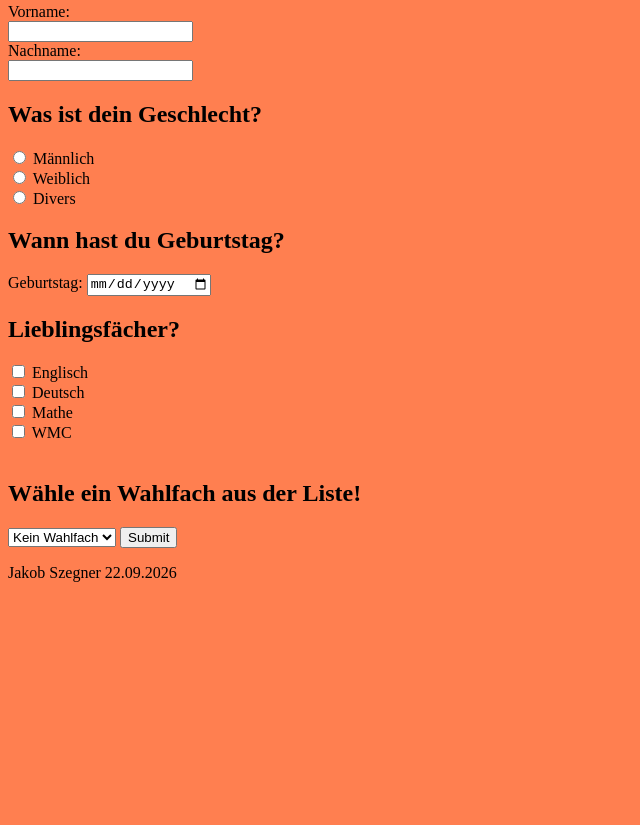
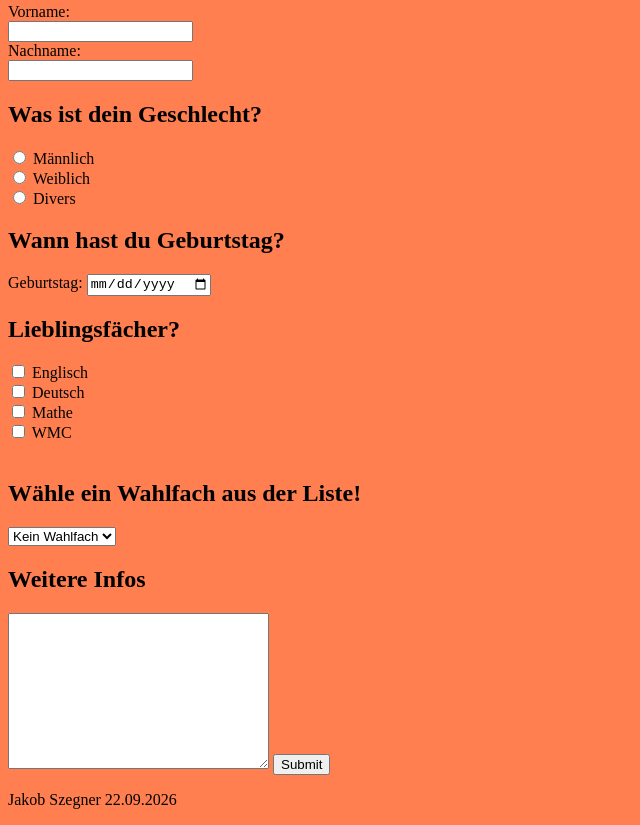
Before and after one commit to Jakobat1/WMC-Szegner, a plain HTML site: page 2026-09-22&2026-09-29/index.html in a window 1280 px wide. Shown: the part 454-1279 px from the top of the page, without its empty margins (0-640 px from the left). Before the commit the page ends 1052 px from the top, so only its background shows below. Drawn offline with Linux system fonts and the light colour scheme.

Commit message:
weitere Infos form hinzugefügt

```diff
--- a/2026-09-22&2026-09-29/index.html
+++ b/2026-09-22&2026-09-29/index.html
@@ -65,6 +65,10 @@
             <option value="keinWahlfach" selected>Kein Wahlfach</option>
         </select>
 
+        <h2>Weitere Infos</h2>
+        <textarea name="winfos" id="winfos" cols="30" rows="10" placeholder="Schreiben Sie hier weitere Infos">
+        </textarea>
+
         <input type="submit" value="Submit">
     </form>
     <footer>
```
